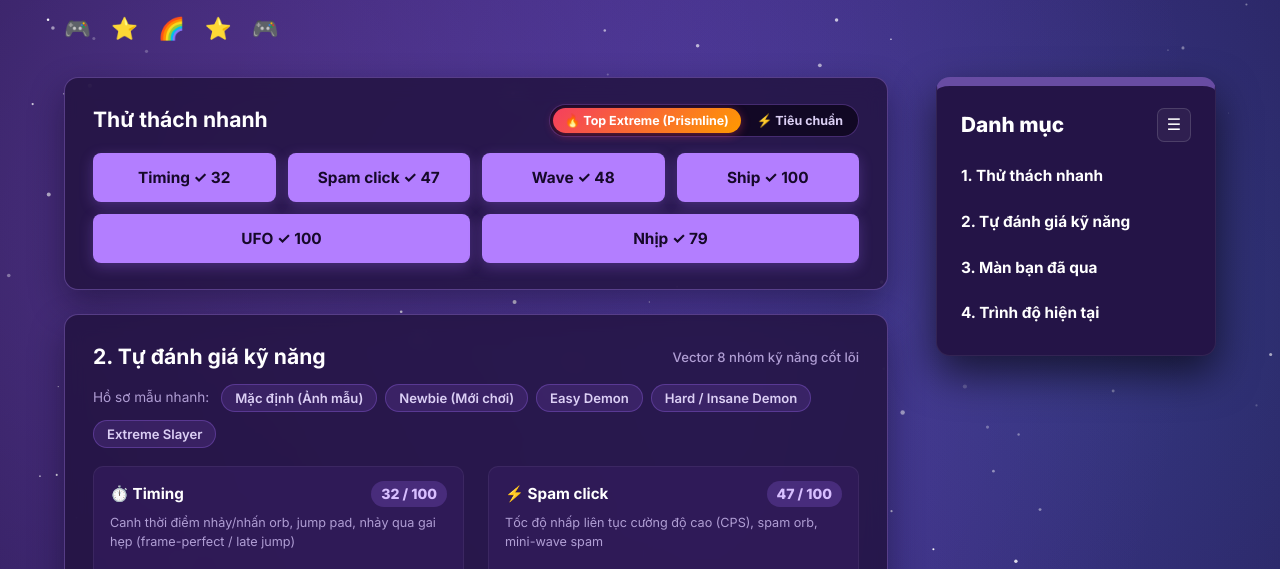
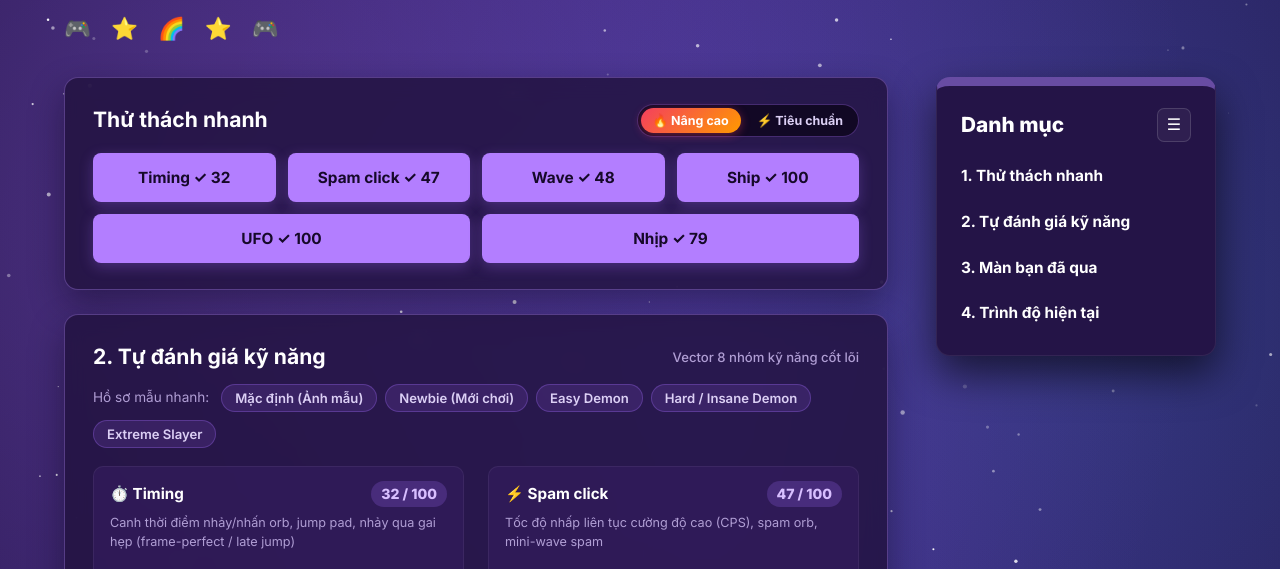
Before and after one commit to maingwen2007-ops/GDanalyze-demo, a plain HTML site: page index.html in a window 1280 px wide. Shown: the part 231-800 px from the top of the page. Drawn offline with Linux system fonts and the light colour scheme.

Commit message:
Rename Top Extreme challenge tier to Nang cao

```diff
--- a/index.html
+++ b/index.html
@@ -75,7 +75,7 @@
               <div class="qc-header-row">
                 <h2 class="card-title" style="margin-bottom: 0;">Thử thách nhanh</h2>
                 <div class="qc-tier-switch" role="group" aria-label="Độ khó thử thách">
-                  <button id="qc-tier-extreme" type="button" class="qc-tier-btn active" title="Chuẩn Top Extreme Demon (Prismline #135148907)">🔥 Top Extreme (Prismline)</button>
+                  <button id="qc-tier-extreme" type="button" class="qc-tier-btn active" title="Chế độ thử thách nâng cao">🔥 Nâng cao</button>
                   <button id="qc-tier-standard" type="button" class="qc-tier-btn" title="Chế độ luyện tập tiêu chuẩn">⚡ Tiêu chuẩn</button>
                 </div>
               </div>
@@ -94,7 +94,7 @@
               <div id="minigame-drawer" class="minigame-drawer">
                 <div class="minigame-header">
                   <div class="minigame-title-group">
-                    <span id="minigame-tier-badge" class="minigame-badge">TOP EXTREME • PRISMLINE</span>
+                    <span id="minigame-tier-badge" class="minigame-badge">NÂNG CAO</span>
                     <strong id="minigame-title">Bài test kỹ năng</strong>
                   </div>
                   <div class="minigame-meta">
--- a/minigames.js
+++ b/minigames.js
@@ -38,7 +38,7 @@
 
   const TIER_PARAMS = {
     extreme: {
-      badge: 'PRISMLINE • TẬP LUYỆN',
+      badge: 'NÂNG CAO',
       timing: {
         speed: 295,
         progressRate: 13.5,
```
